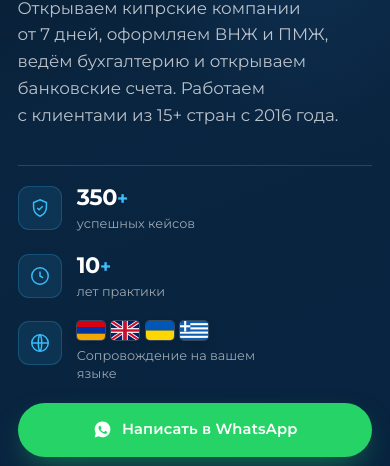
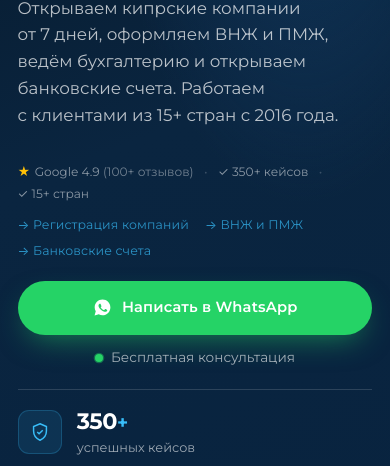
Before and after one commit to Codi-life/ResidentPravonew, a plain HTML site: page index.html in a window 390 px wide. Shown: the part 350-816 px from the top of the page. Drawn offline with Linux system fonts and the light colour scheme.

Commit message:
feat(hero): добавлен social proof, быстрые ссылки и оптимизирован UX Hero-блока (RU + EN)
- Добавлены строка социального доказательства (Google 4.9 / 350+ кейсов / 15+ стран)
- Добавлены быстрые ссылки на основные услуги (Регистрация / ВНЖ / Банковские счета)
- Удалён Non-Dom из быстрых ссылок
- Единый статичный H1 без ротации (h1-desktop/h1-mobile span удалены из H1)
- Удалена вся логика ротации заголовков
- Оптимизированы вертикальные отступы trust-strip
- Мобильный порядок: proof → links → CTA → trust-strip
- Синхронизированы RU и EN версии по структуре и отступам

Co-Authored-By: Claude Sonnet 4.6 <noreply@anthropic.com>

```diff
--- a/index.html
+++ b/index.html
@@ -426,6 +426,33 @@
     text-wrap: pretty;
   }
   .hero-actions { display: flex; flex-wrap: wrap; gap: 1.2rem; align-items: center; }
+  .hero-proof {
+    display: flex;
+    flex-wrap: wrap;
+    align-items: center;
+    gap: 0.25rem 0.65rem;
+    margin-top: 1.1rem;
+    font-size: 0.76rem;
+    color: rgba(255,255,255,0.52);
+    line-height: 1.5;
+  }
+  .hero-proof .proof-star { color: #FFC107; margin-right: 0.1em; }
+  .hero-proof .proof-sep  { color: rgba(255,255,255,0.20); }
+  .hero-proof .proof-muted { opacity: 0.80; }
+  .hero-services {
+    display: flex;
+    flex-wrap: wrap;
+    gap: 0.35rem 1rem;
+    margin-top: 0.75rem;
+  }
+  .hero-services a {
+    font-size: 0.78rem;
+    color: rgba(56,189,248,0.72);
+    text-decoration: none;
+    letter-spacing: 0.01em;
+    transition: color 0.15s;
+  }
+  .hero-services a:hover { color: #38BDF8; text-decoration: underline; }
   .hero-actions .micro {
     font-size: 0.85rem;
     color: rgba(255,255,255,0.62);
@@ -480,8 +507,8 @@
   .trust-strip {
     position: relative;
     z-index: 2;
-    margin-top: clamp(2.5rem, 5vh, 4rem);
-    padding-top: 2rem;
+    margin-top: clamp(1.25rem, 2.5vh, 2rem);
+    padding-top: 1.5rem;
     border-top: 1px solid rgba(255,255,255,0.14);
     display: grid;
     grid-template-columns: repeat(3, 1fr);
@@ -898,7 +925,6 @@
     /* ── Text: mobile variants (compact h1, short lead, 10+ in trust strip) ── */
     .h1-desktop { display: none; }
     .h1-mobile  { display: inline; }
-    .h1-mobile .h1-badge { display: block; margin-left: 0; margin-top: 0.35em; width: fit-content; }
 
     /* ── Trust strip: restore (undo display:none), style like mobile ── */
     .trust-strip { display: grid; margin-top: 1.75rem; padding-top: 1.25rem; }
@@ -909,6 +935,8 @@
     .hero-copy { display: contents; }
     .hero-wrap .trust-strip { order: 4; margin-top: 1.25rem; }
     .hero-wrap .hero-actions { order: 5; margin-top: 1.25rem; }
+    .hero-wrap .hero-proof   { order: 6; }
+    .hero-wrap .hero-services { order: 7; }
 
     /* ── Hero actions: stacked full-width ── */
     .hero-actions { flex-direction: column; align-items: stretch; gap: 0.75rem; }
@@ -927,14 +955,6 @@
     .header-cta .btn-wa { display: none; }
     .h1-desktop { display: none; }
     .h1-mobile  { display: inline; }
-    /* Badge: own line, left-aligned */
-    .h1-mobile .h1-badge {
-      display: block;
-      margin-left: 0;
-      transform: none;
-      margin-top: 0.35em;
-      width: fit-content;
-    }
   }
 
   @media (max-width: 720px) {
@@ -995,8 +1015,10 @@
     .hero-wrap { display: flex; flex-direction: column; }
     .hero-grid { display: contents; }
     .hero-copy { display: contents; }
-    .hero-wrap .trust-strip { order: 4; margin-top: 1.25rem; }
-    .hero-wrap .hero-actions { order: 5; margin-top: 1.25rem; }
+    .hero-wrap .hero-proof   { order: 2; }
+    .hero-wrap .hero-services { order: 3; }
+    .hero-wrap .hero-actions { order: 4; margin-top: 1.25rem; }
+    .hero-wrap .trust-strip  { order: 8; margin-top: 1.25rem; }
   }
 
   /* ── 480px: shrink tagline to fit mobile header ── */
@@ -1297,6 +1319,20 @@
             </a>
             <span class="micro"><span class="dot-live"></span> Бесплатная консультация</span>
           </div>
+          <!-- Социальное доказательство — заглушки, заменить после получения реальных данных -->
+          <div class="hero-proof reveal">
+            <span><span class="proof-star">★</span> Google&nbsp;4.9 <span class="proof-muted">(100+ отзывов)</span></span>
+            <span class="proof-sep">•</span>
+            <span>✓ 350+ кейсов</span>
+            <span class="proof-sep">•</span>
+            <span>✓ 15+ стран</span>
+          </div>
+          <!-- Быстрые ссылки на услуги -->
+          <div class="hero-services reveal">
+            <a href="/ru/company-registration-cyprus">→&nbsp;Регистрация компаний</a>
+            <a href="/ru/residence-permit-cyprus">→&nbsp;ВНЖ и&nbsp;ПМЖ</a>
+            <a href="#">→&nbsp;Банковские счета</a>
+          </div>
         </div>
       </div>
 
```
Also changed, not shown: index-en.html (+52 -11 lines).
